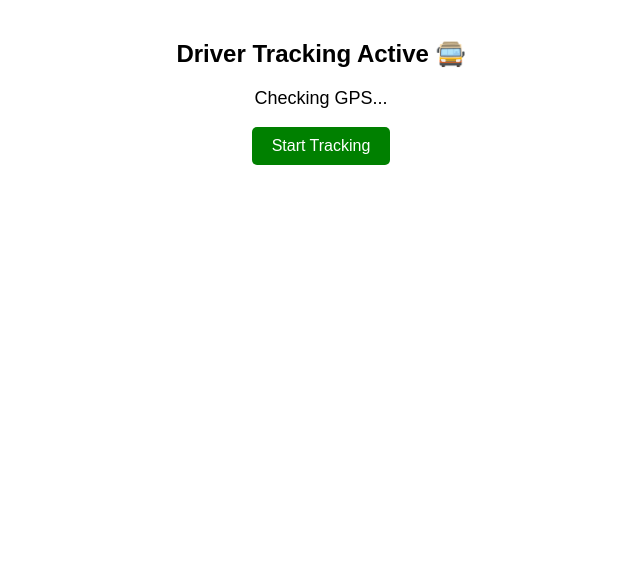
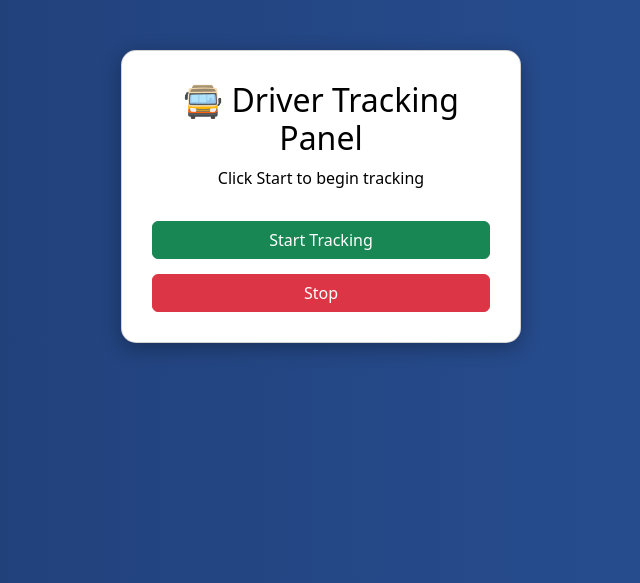
Before and after one commit to rdjspidey-design/bus-tracking-system, a Flask app: page /driver in a window 1280 px wide. Shown: the top 583 px of the page, without its empty margins (319-959 px from the left). Run offline with Flask 3, Linux system fonts and the light colour scheme; the visitor is signed in with stand-in values (Sample User, id 1).

Commit message:
Refactor driver tracking HTML and improve UI

```diff
--- a/templates/driver.html
+++ b/templates/driver.html
@@ -1,105 +1,90 @@
 <!DOCTYPE html>
 <html>
 <head>
-<title>Driver Tracking</title>
+<title>Driver Panel</title>
+
+<link href="https://cdn.jsdelivr.net/npm/bootstrap@5.3.2/dist/css/bootstrap.min.css" rel="stylesheet">
 
 <style>
 body{
-font-family: Arial;
+background: linear-gradient(to right,#1e3c72,#2a5298);
+color:white;
 text-align:center;
-margin-top:40px;
+padding-top:50px;
+}
+
+.card{
+background:white;
+color:black;
+padding:30px;
+border-radius:15px;
+width:400px;
+margin:auto;
+box-shadow:0 5px 20px rgba(0,0,0,0.3);
 }
 
 button{
-padding:10px 20px;
-font-size:16px;
-background-color:green;
-color:white;
-border:none;
-border-radius:5px;
-cursor:pointer;
-}
-
-#status{
-margin-top:20px;
-font-size:18px;
+margin-top:15px;
 }
 </style>
 
 </head>
-
 <body>
 
-<h2>Driver Tracking Active 🚍</h2>
+<div class="card">
 
-<p id="status">Checking GPS...</p>
+<h2>🚍 Driver Tracking Panel</h2>
 
-<button onclick="startTracking()">Start Tracking</button>
+<p id="status">Click Start to begin tracking</p>
+
+<button class="btn btn-success" onclick="startTracking()">Start Tracking</button>
+
+<button class="btn btn-danger" onclick="stopTracking()">Stop</button>
+
+</div>
 
 <script>
 
-var watchID = null;
+let watchID;
 
 function startTracking(){
 
 if (!navigator.geolocation){
-
-document.getElementById("status").innerHTML = "GPS not supported in this browser";
-
+document.getElementById("status").innerHTML="GPS Not Supported ❌";
 return;
-
 }
 
 watchID = navigator.geolocation.watchPosition(
 
-function(position){
+function(pos){
 
-var lat = position.coords.latitude;
-var lng = position.coords.longitude;
-var accuracy = position.coords.accuracy;
+let lat = pos.coords.latitude;
+let lng = pos.coords.longitude;
 
 document.getElementById("status").innerHTML =
-"Latitude : " + lat + "<br>" +
-"Longitude : " + lng + "<br>" +
-"Accuracy : " + accuracy + " meters";
+"Latitude: "+lat+"<br>Longitude: "+lng;
 
-sendLocation(lat,lng);
+fetch('/update_location',{
+method:'POST',
+headers:{'Content-Type':'application/x-www-form-urlencoded'},
+body:`latitude=${lat}&longitude=${lng}`
+});
 
 },
 
-function(error){
-
-document.getElementById("status").innerHTML =
-"GPS Error : " + error.message;
-
+function(err){
+document.getElementById("status").innerHTML="Error: "+err.message;
 },
 
-{
-enableHighAccuracy:true,
-timeout:10000,
-maximumAge:0
-}
+{enableHighAccuracy:true}
 
 );
 
 }
 
-function sendLocation(lat,lng){
-
-fetch('/update_location',{
-
-method:'POST',
-
-headers:{
-'Content-Type':'application/x-www-form-urlencoded'
-},
-
-body:"bus_id=1&latitude="+lat+"&longitude="+lng
-
-})
-.then(response => console.log("Location Sent"))
-.catch(error => console.log("Error sending location"));
-
+function stopTracking(){
+navigator.geolocation.clearWatch(watchID);
+document.getElementById("status").innerHTML="Tracking Stopped";
 }
 
 </script>
```
